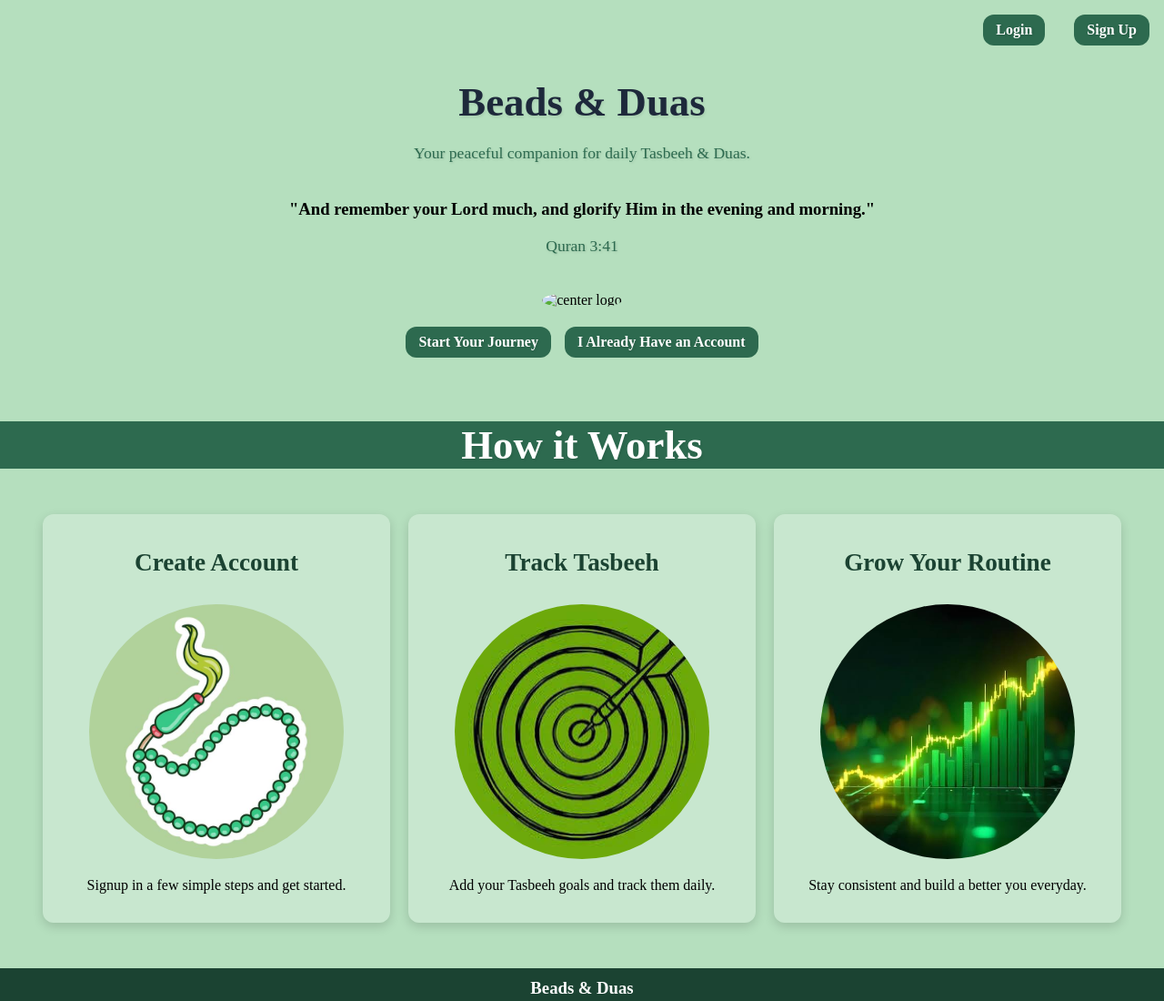
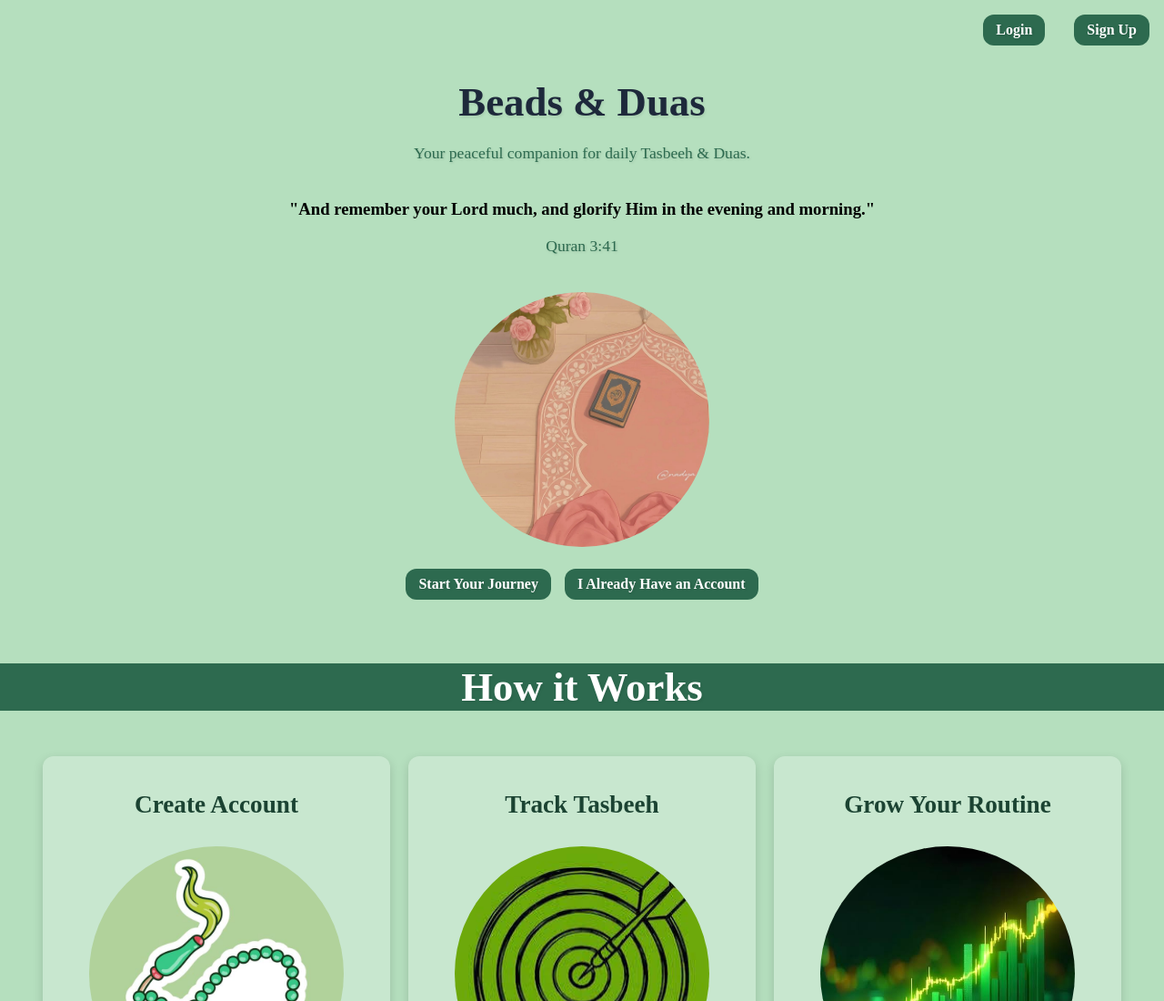
Before and after one commit to hafsa-nazir03/tasbeeh-tracker-frontend, a website: page index.html in a window 1280 px wide. Shown: the top 1100 px of the page at 91% size. Drawn offline with Linux system fonts and the light colour scheme; the site is published under a folder, as on GitHub Pages, so addresses that start at the root find nothing; a web font is replaced by a local one.

Commit message:
image issue resolve

```diff
--- a/index.html
+++ b/index.html
@@ -19,7 +19,7 @@
     <p class="reference">Your peaceful companion for daily Tasbeeh & Duas.</p>
     <h3>"And remember your Lord much, and glorify Him in the evening and morning."</h3>
    <p class="reference">Quran 3:41</p>
-   <img src="/images/mainlogo.jpg" alt="center logo" >
+   <img src="images/mainlogo.jpg" alt="center logo" >
 
   <nav id="links">
         <a href="signup.html">Start Your Journey</a>
```
